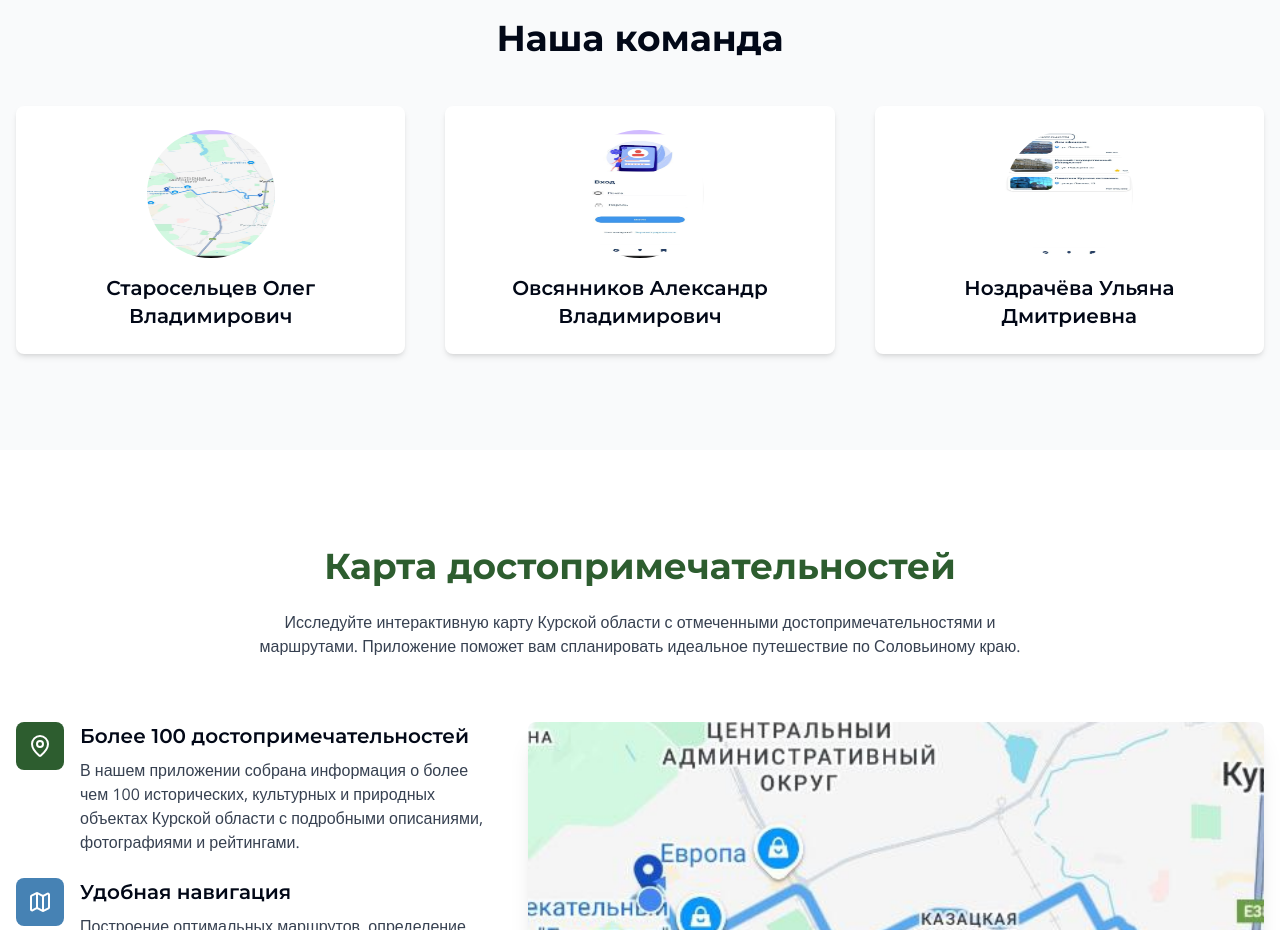
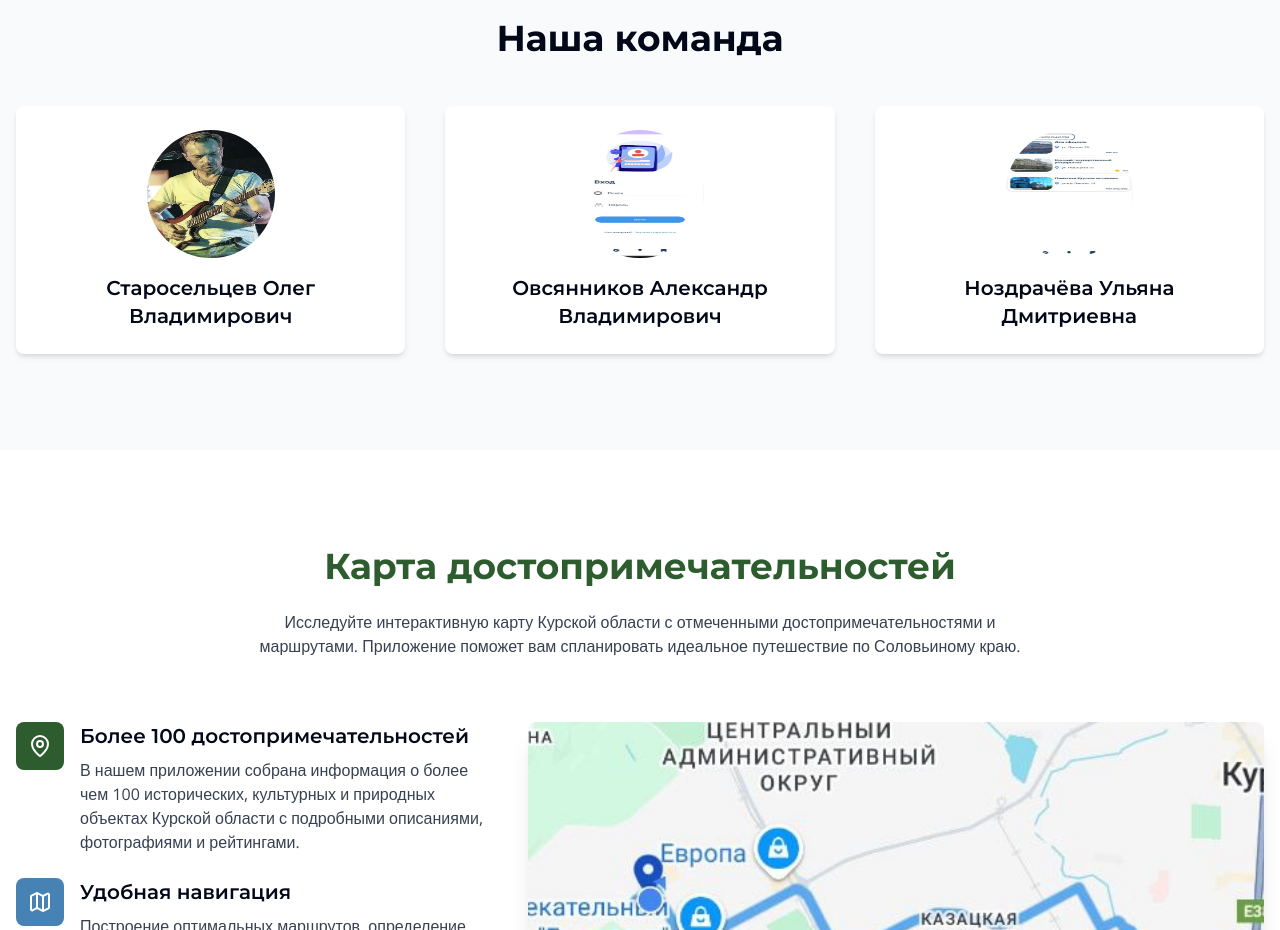
Before and after one commit to sasa12366/soloveiny-kray-guide, a React (Vite) app: page / in a window 1280 px wide. Shown: the part 3500-4430 px from the top of the page. Built offline with nearby package versions, Linux system fonts and the light colour scheme.

Commit message:
add team

```diff
--- a/src/components/TeamSection.tsx
+++ b/src/components/TeamSection.tsx
@@ -7,7 +7,7 @@ const TeamSection = () => {
     {
       id: 1,
       name: 'Старосельцев Олег Владимирович',
-      photo: '/lovable-uploads/f6443dd9-f2ee-4392-89e0-60d8ff6e6095.png',
+      photo: '/lovable-uploads/team1.png',
       initials: 'СОВ',
     },
     {
```
Also changed, not shown: public/lovable-uploads/team1.png (added).
